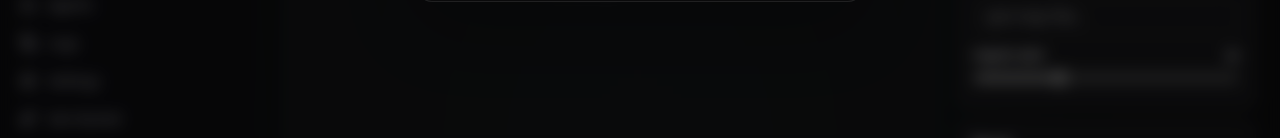
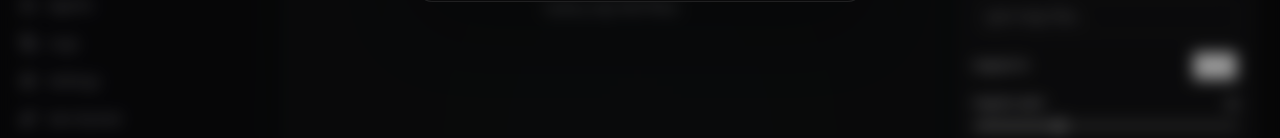
Before and after one commit to accordsmcjv-dotcom/OpenJarvis, a React (Vite) app in the folder frontend/: page /photo-editor in a window 1280 px wide. Shown: the part 651-789 px from the top of the page. Built offline with nearby package versions, Linux system fonts and the light colour scheme; no server answers; what @capacitor/core would draw is missing.

Commit message:
Add text color picker to local Photo Studio

```diff
--- a/frontend/src/pages/PhotoEditorPage.tsx
+++ b/frontend/src/pages/PhotoEditorPage.tsx
@@ -20,6 +20,7 @@ export function PhotoEditorPage() {
   const [filter, setFilter] = useState<'none' | 'warm' | 'mono' | 'vivid'>('none');
   const [overlayText, setOverlayText] = useState('');
   const [overlaySize, setOverlaySize] = useState(42);
+  const [overlayColor, setOverlayColor] = useState('#ffffff');
   const [error, setError] = useState('');
 
   useEffect(() => {
@@ -34,7 +35,7 @@ export function PhotoEditorPage() {
     return () => { imageRef.current = null; };
   }, [imageUrl]);
 
-  useEffect(() => { drawImage(); }, [rotation, flip, cropRatio, adjustments, filter, overlayText, overlaySize]);
+  useEffect(() => { drawImage(); }, [rotation, flip, cropRatio, adjustments, filter, overlayText, overlaySize, overlayColor]);
 
   useEffect(() => () => {
     if (imageUrl) URL.revokeObjectURL(imageUrl);
@@ -86,7 +87,7 @@ export function PhotoEditorPage() {
       ctx.lineJoin = 'round';
       ctx.strokeStyle = 'rgba(0,0,0,0.72)';
       ctx.lineWidth = Math.max(2, fontSize * 0.12);
-      ctx.fillStyle = '#ffffff';
+      ctx.fillStyle = overlayColor;
       const maxWidth = canvas.width * 0.9;
       const words = overlayText.trim().split(/\\s+/);
       const rows: string[] = [];
@@ -237,6 +238,10 @@ export function PhotoEditorPage() {
                 className="w-full rounded-lg px-3 py-2 text-sm outline-none"
                 style={controlStyle}
               />
+              <label className="flex items-center justify-between gap-3 text-xs">
+                <span>मजकुराचा रंग</span>
+                <input type="color" value={overlayColor} disabled={!imageUrl || !overlayText} onChange={(event) => setOverlayColor(event.target.value)} className="h-9 w-12 cursor-pointer rounded border-0 bg-transparent" aria-label="मजकुराचा रंग" />
+              </label>
               <label className="block space-y-1">
                 <span className="flex justify-between text-xs"><span>मजकुराचा आकार</span><span>{overlaySize}</span></span>
                 <input type="range" min="20" max="90" value={overlaySize} disabled={!imageUrl || !overlayText} onChange={(event) => setOverlaySize(Number(event.target.value))} className="w-full accent-cyan-500" />
```
